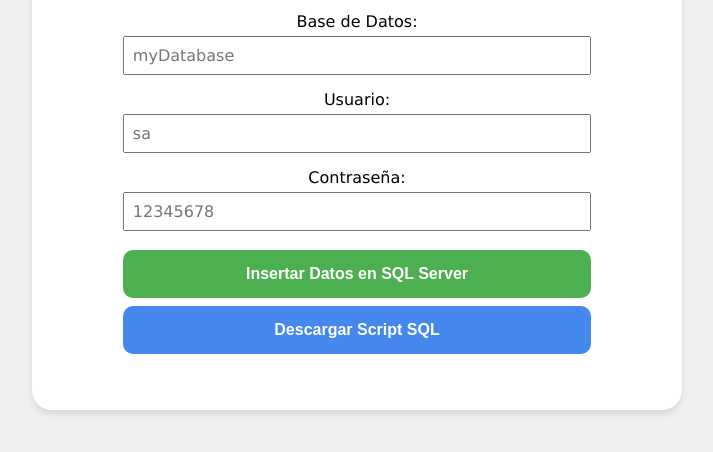
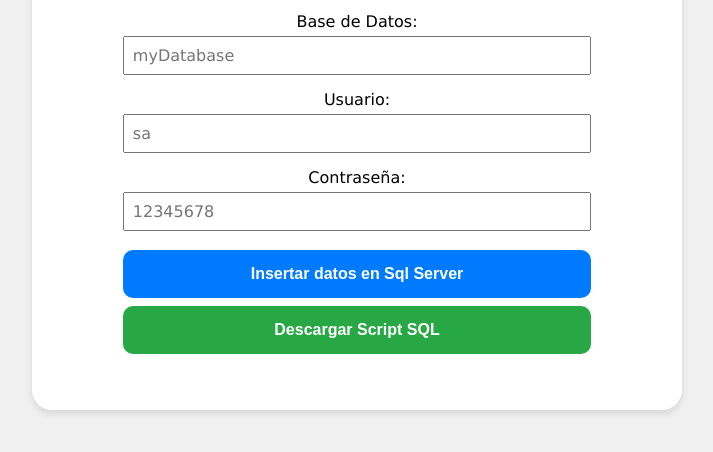
Before and after one commit to EstebanAdso/scrap_insert_download, a website: page index.html in a window 1280 px wide. Shown: the part 278-730 px from the top of the page, without its empty margins (283-996 px from the left). Drawn offline with nearby package versions, Linux system fonts and the light colour scheme.

Commit message:
actualizacion style.css

```diff
--- a/index.html
+++ b/index.html
@@ -28,10 +28,10 @@
                 <label for="password">Contraseña:</label>
                 <input type="password" id="password" name="password" placeholder="12345678" required>
             </div>
-            <button type="submit">Insertar Datos en SQL Server</button>
+            <button type="submit"><p>Insertar datos en Sql Server</p></button>
         </form>
 
-        <button id="downloadSql">Descargar Script SQL</button>
+        <button id="downloadSql"><p>Descargar Script SQL</p></button>
         <p id="status"></p>
     </div>
 
--- a/style.css
+++ b/style.css
@@ -1,5 +1,6 @@
+/* Estilos generales */
 body {
-    font-family:  Verdana, Geneva, Tahoma, sans-serif;
+    font-family: Verdana, Geneva, Tahoma, sans-serif;
     display: flex;
     justify-content: center;
     align-items: center;
@@ -7,10 +8,12 @@ body {
     margin: 0;
     background-color: #f0f0f0;
 }
-h1{
+
+h1 {
     font-size: 1.7em;
     color: #555;
 }
+
 .container {
     text-align: center;
     background-color: white;
@@ -18,23 +21,32 @@ h1{
     border-radius: 20px;
     box-shadow: 0 4px 6px rgba(0, 0, 0, 0.1);
 }
+
 form div {
     margin-bottom: 15px;
 }
+
 label {
     display: block;
     margin-bottom: 5px;
+}
 
-}
 input {
     padding: 8px;
     width: 80%;
     box-sizing: border-box;
     font-size: 16px;
-    font-family:  Verdana, Geneva, Tahoma, sans-serif;
+    font-family: Verdana, Geneva, Tahoma, sans-serif;
 }
+
+button p {
+    margin: 0;
+    padding: 0;
+}
+
+/* Estilos del botón */
 button {
-    background-color: #4CAF50;
+    background-color: #007bff; /* Azul */
     border: none;
     color: white;
     padding: 15px 32px;
@@ -45,16 +57,50 @@ button {
     font-weight: 600;
     margin: 4px 2px;
     cursor: pointer;
-    border-radius: 4px;
+    border-radius: 10px;
     width: 80%;
-    border-radius: 10px;
+    position: relative; /* Necesario para el pseudo-elemento */
+    overflow: hidden; /* Oculta la parte del pseudo-elemento que sale del botón */
+    z-index: 1; /* Asegura que el texto esté por encima del pseudo-elemento */
 }
 
+button p, #downloadSql p {
+    z-index: 1;
+}
+
+button::after {
+    content: '';
+    position: absolute;
+    top: 0;
+    left: 100%;
+    width: 100%;
+    height: 100%;
+    background-color: #b9433f; /* Verde */
+    transition: left 0.5s ease;
+    z-index: -1; /* Asegura que el pseudo-elemento esté detrás del texto */
+}
+
+button:hover::after {
+    left: 0;
+}
+
+button:hover {
+    outline: 1px solid black;
+    color: #fff; /* Asegura que el texto se mantenga visible sobre el azul */
+    background-color: #007bff; /* Mantiene el color de fondo del botón azul en hover */
+}
+
+#status {
+    margin-top: 20px;
+    font-weight: bold;
+}
+
+/* Estilos específicos para el botón con id #downloadSql */
 #downloadSql {
-    background-color: #48e;
+    background-color: #28a745; /* Verde */
     font-weight: bold;
     border: none;
-    color: white;
+    color: rgb(255, 255, 255);
     padding: 15px 32px;
     text-align: center;
     text-decoration: none;
@@ -64,13 +110,27 @@ button {
     cursor: pointer;
     border-radius: 10px;
     min-width: 370px;
+    position: relative; /* Necesario para el pseudo-elemento */
+    overflow: hidden; /* Oculta la parte del pseudo-elemento que sale del botón */
+    z-index: 1; /* Asegura que el texto esté por encima del pseudo-elemento */
+}
+#downloadSql:hover{
+    color: black;
+}
+
+#downloadSql::after {
+    content: '';
+    position: absolute;
+    top: 0;
+    left: 100%;
+    width: 100%;
+    height: 100%;
+    background-color: #ffc107; /* Amarillo */
+    transition: left 0.5s ease;
+    z-index: -1; /* Asegura que el pseudo-elemento esté detrás del texto */
 
 }
 
-button:hover{
-    outline: 1px solid black;
+#downloadSql:hover::after {
+    left: 0;
 }
-#status {
-    margin-top: 20px;
-    font-weight: bold;
-}
```
